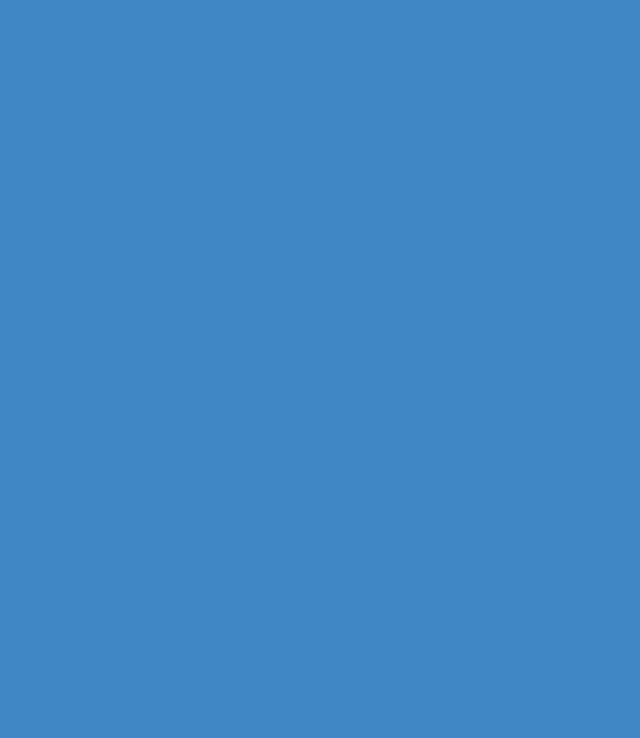
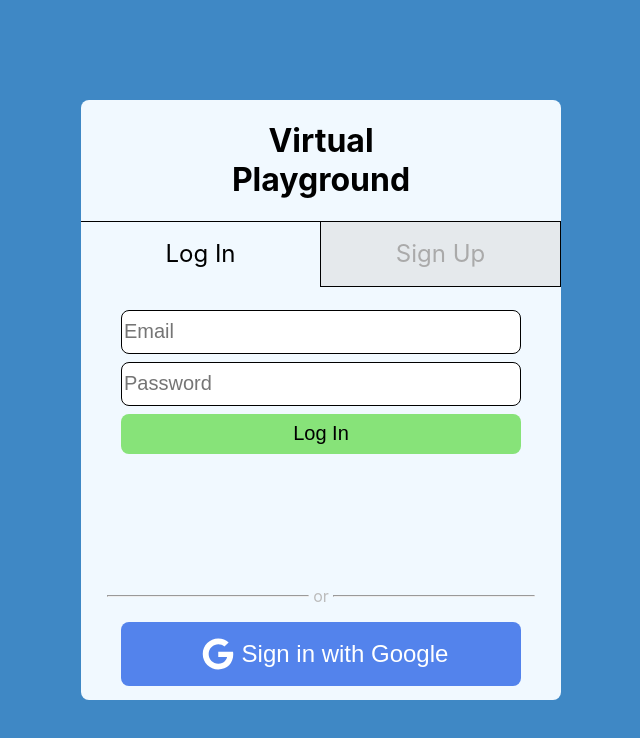
Before and after one commit to st970703/Group-19-Orange-Ox, a React (Create React App) app in the folder frontend/: page / in a window 1280 px wide. Shown: the top 738 px of the page, without its empty margins (319-959 px from the left). Built offline with nearby package versions, Linux system fonts and the light colour scheme.

Commit message:
Implement login page

```diff
--- a/frontend/package.json
+++ b/frontend/package.json
@@ -8,6 +8,7 @@
     "@testing-library/user-event": "^12.8.3",
     "react": "^17.0.1",
     "react-dom": "^17.0.1",
+    "react-icons": "^4.2.0",
     "react-router-dom": "^5.2.0",
     "react-scripts": "4.0.3",
     "web-vitals": "^1.1.1"
--- a/frontend/src/App.css
+++ b/frontend/src/App.css
@@ -2,4 +2,8 @@
   width: 100vw;
   height: 100vh;
   background-color: #3F88C5;
+  display: flex;
+  flex-direction: column;
+  justify-content: center;
+  align-items: center;
 }
--- a/frontend/src/LogIn.js
+++ b/frontend/src/LogIn.js
@@ -1,10 +1,52 @@
-import React from 'react';
+import React, { useState } from 'react';
+import { FaGoogle } from 'react-icons/fa';
 import styles from './LogIn.module.css';
 
 function LogIn() {
+  const [showSignUp, changeShowSignUp] = useState(false);
+
   return (
-    <div>
+    <div className={styles.login}>
+      <h1>Virtual<br></br>Playground</h1>
 
+      <div className={styles.selector}>
+        <div className={showSignUp ? styles.option : styles.optionSelected} onClick={() => changeShowSignUp(false)}>
+          <p>Log In</p>
+        </div>
+        <div className={showSignUp ? styles.optionSelected : styles.option} onClick={() => changeShowSignUp(true)}>
+          <p>Sign Up</p>
+        </div>
+      </div>
+
+      <div className={styles.flexSpaceBetween}>
+        {showSignUp ? (
+          <div className={styles.details}>
+            <input type='email' placeholder='Email' className={styles.input}></input>
+            <input type='password' placeholder='Password' className={styles.input}></input>
+            <input type='password' placeholder='Confirm Password' className={styles.input}></input>
+            <button type='submit' className={styles.buttonLogIn}>Sign Up</button>
+          </div>
+        ) : (
+          <div className={styles.details}>
+            <input type='email' placeholder='Email' className={styles.input}></input>
+            <input type='password' placeholder='Password' className={styles.input}></input>
+            <button type='submit' className={styles.buttonLogIn}>Log In</button>
+          </div>
+        )}
+
+        <div className={styles.useGoogle}>
+          <div className={styles.orDivider}>
+            <hr className={styles.dividerRule}></hr>
+            <p>or</p>
+            <hr className={styles.dividerRule}></hr>
+          </div>
+
+          <button className={styles.signInWithGoogle}>
+            <FaGoogle className={styles.logoGoogle} />
+            <p>Sign in with Google</p>
+          </button>
+        </div>
+      </div>
     </div>
   );
 }
--- a/frontend/src/LogIn.module.css
+++ b/frontend/src/LogIn.module.css
@@ -0,0 +1,122 @@
+.login {
+  width: 480px;
+  height: 600px;
+  background-color: #F1F9FF;
+  border-radius: 8px;
+  display: flex;
+  flex-direction: column;
+  justify-content: flex-start;
+  align-items: center;
+  text-align: center;
+}
+
+.selector {
+  width: 100%;
+  height: 64px;
+  display: flex;
+  flex-direction: row;
+  justify-content: center;
+  align-items: center;
+  border-top: 1px solid black;
+  cursor: pointer;
+  font-size: 24px;
+}
+
+.option {
+  width: 50%;
+  height: 100%;
+  display: flex;
+  flex-direction: column;
+  justify-content: center;
+  align-items: center;
+  color: #AAAAAA;
+  background-color: #e5e9ec;
+  border: 1px solid black;
+}
+
+.optionSelected {
+  width: 50%;
+  height: 100%;
+  display: flex;
+  flex-direction: column;
+  justify-content: center;
+  align-items: center;
+  text-align: center;
+}
+
+.flexSpaceBetween {
+  display: flex;
+  flex-direction: column;
+  justify-content: space-between;
+  align-items: center;
+  height: 400px;
+}
+
+.details {
+  width: 400px;
+  padding-top: 24px;
+  display: flex;
+  flex-direction: column;
+  justify-content: flex-start;
+  align-items: stretch;
+}
+
+.input {
+  height: 40px;
+  font-size: 20px;
+  border-radius: 8px;
+  margin-bottom: 8px;
+  border: 1px solid black;
+}
+
+.buttonLogIn {
+  height: 40px;
+  font-size: 20px;
+  border-radius: 8px;
+  margin-bottom: 8px;
+  border: none;
+  background-color: #87E379;
+}
+
+.useGoogle {
+  justify-self: flex-end;
+  display: flex;
+  flex-direction: column;
+  align-items: center;
+  justify-content: center;
+}
+
+.orDivider {
+  display: flex;
+  flex-direction: row;
+  justify-content: center;
+  align-items: center;
+  color: #BCBCBC;
+}
+
+.dividerRule {
+  width: 200px;
+  color: #BCBCBC;
+  margin: auto 4px;
+}
+
+.signInWithGoogle {
+  background-color: #5383EC;
+  border: none;
+  width: 400px;
+  height: 64px;
+  border-radius: 8px;
+  display: flex;
+  flex-direction: row;
+  justify-content: center;
+  align-items: center;
+  color: white;
+  font-size: 24px;
+}
+
+.logoGoogle {
+  color: white;
+  height: 32px;
+  width: 32px;
+  margin: 8px;
+}
```
Also changed, not shown: 1 other file (tests, documents, lock files or other folders).
